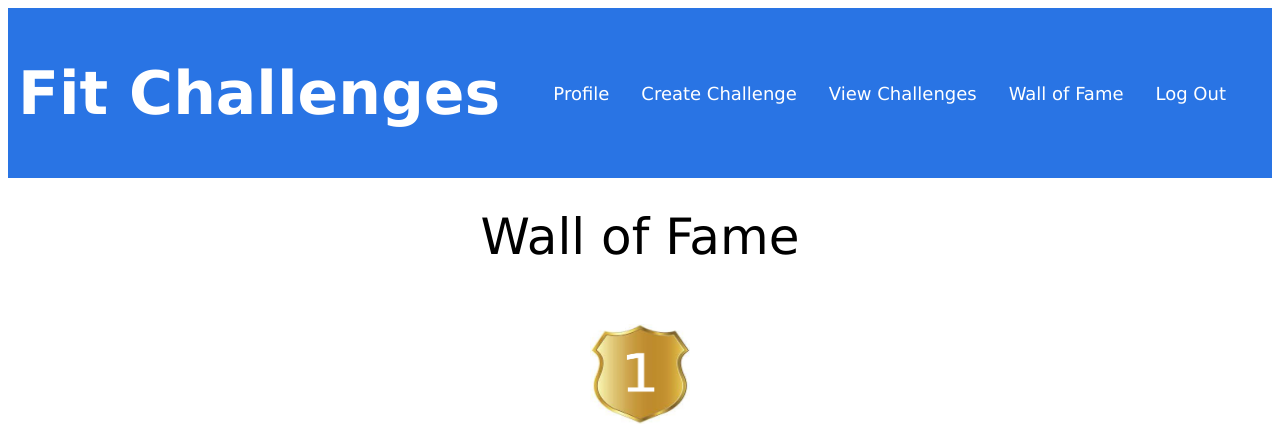
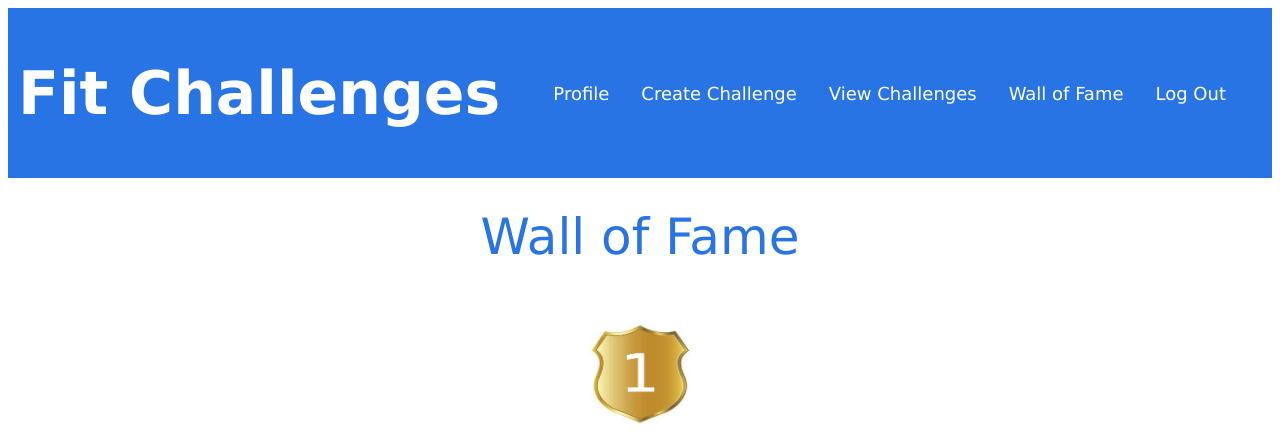
Before and after one commit to crystalelie/Crowd-Sourced-Fitness-Challenge-App, a Flask app: page /badges/1 in a window 1280 px wide. Shown: the top 447 px of the page. Run offline with Flask 2, Linux system fonts and the light colour scheme; data that the repository does not hold is empty.

Commit message:
Update header color

```diff
--- a/static/css/badges.css
+++ b/static/css/badges.css
@@ -6,6 +6,7 @@
 
 .subheader {
     font-size:50px;
+    color: #2974e4;
     padding-bottom: 20px;
 }
 
```
